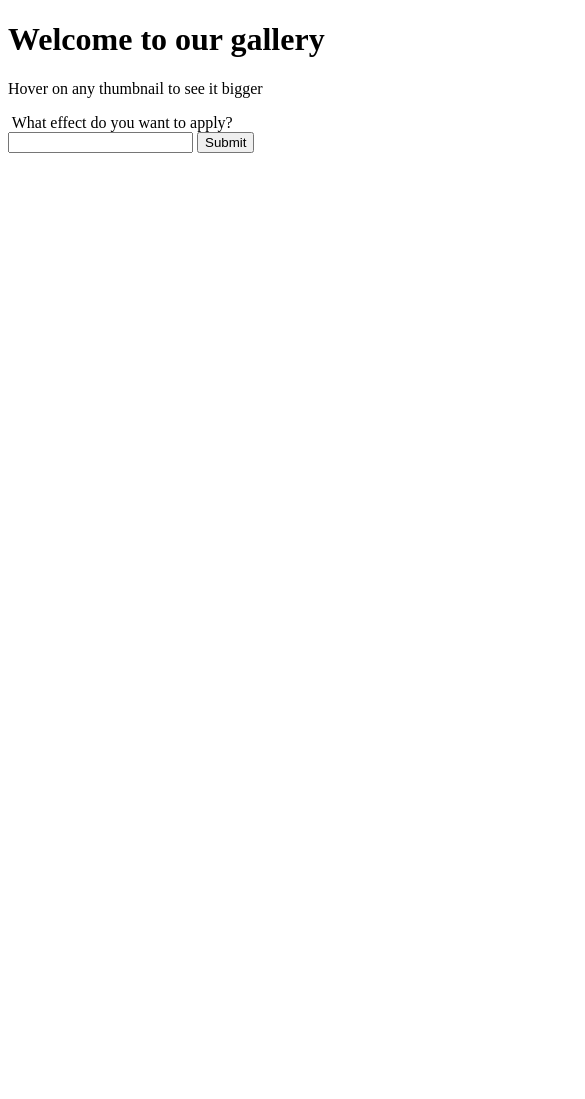
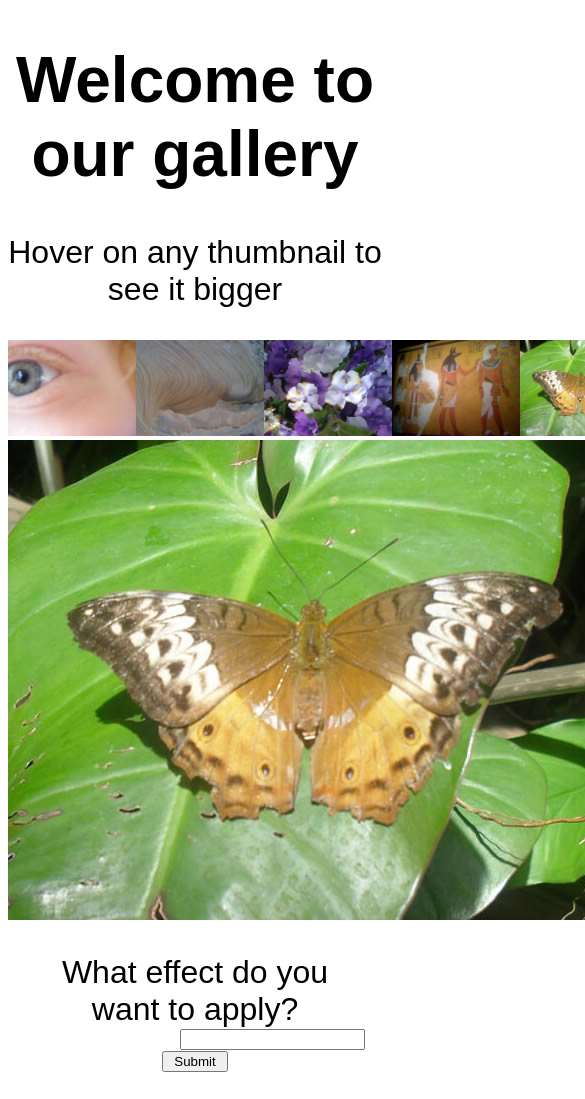
Before and after one commit to FriedSu/Final-TakeHome, a plain HTML site: page index.html in a window 390 px wide. Shown: the top 1099 px of the page, 585 px wide, since content can reach past the window. Before the commit the page ends 844 px from the top, so only its background shows below. Drawn offline with Linux system fonts and the light colour scheme.

Commit message:
Final innitialization

```diff
--- a/index.html
+++ b/index.html
@@ -2,17 +2,52 @@
 <html lang="en">
 
 <head>
+    <link rel="stylesheet" href="styles/style.css">
+    <title>Image Viewer</title>
     <meta charset="utf-8">
 </head>
 
 <body>
-    <h1>Welcome to our gallery</h1>
+
+    <header>
+        <h1>Welcome to our gallery</h1>
+    </header>
+
     <p>Hover on any thumbnail to see it bigger</p>
-    <div id="thumb-bar"> </div>
-    <img class="displayed-img">
-    <label>What effect do you want to apply?</label>
-    <input id="effect" type="text">
-    <button>Submit</button>
+
+    <div onmouseover="formReveal()" id="thumb-bar">
+
+        <img onmouseover="eye()" src="images/pic1.jpg" class="eye"
+        alt="eye">
+
+        <img onmouseover="rock()" src="images/pic2.jpg" class="rock" alt="rock">
+
+        <img onmouseover="flower()" src="images/pic3.jpg" class="flower" alt="flower">
+
+        <img onmouseover="egypt()" src="images/pic4.jpg" class="egypt" alt="egypt">
+
+        <img onmouseover="bug()" src="images/pic5.jpg" class="bug" alt="bug">
+
+    </div>
+
+    <img src="images/pic5.jpg" class="displayed-img" alt="">
+
+
+    <div class="grid">
+        <footer class="request">
+            <label>
+                What effect do you want to apply?
+            </label>
+        </footer>
+
+        <form class="bar">
+            <input id="effect" type="text">
+        </form>
+
+        <button onclick="submit()" class="submit">Submit</button>
+    </div>
+
+    <script src="script/script.js"></script>
 </body>
 
 </html>
--- /dev/null
+++ b/script/script.js
@@ -0,0 +1,60 @@
+const form = document.querySelector('.grid')
+// form.style.display = 'none'
+const image = document.querySelector(".displayed-img")
+
+
+function formReveal() {
+    form.style.display = 'grid'
+}
+
+function eye() {
+    image.src='images/pic1.jpg'
+    image.alt='eye'
+}
+
+function rock() {
+    image.src='images/pic2.jpg'
+    image.alt='rock'
+}
+
+function flower() {
+    image.src='images/pic3.jpg'
+    image.alt='flower'
+}
+
+function egypt() {
+    image.src='images/pic4.jpg'
+    image.alt='egypt'
+}
+
+function bug() {
+    image.src='images/pic5.jpg'
+    image.alt='bug'
+}
+
+function submit() {
+    const mainImg = image.alt
+    const effectInput = document.querySelector("input");
+
+
+    if (effectInput.value == 'blur' ) {
+
+
+        if (mainImg == 'eye'){
+            image.src='images/pic1B.jpg';
+        } else if (mainImg == 'rock'){
+            image.src='images/pic2B.jpg';
+        } else if (mainImg == 'flower'){
+            image.src='images/pic3B.jpg';
+        } else if (mainImg == 'egypt'){
+            image.src='images/pic4B.jpg';
+        } else {
+            image.src='images/pic5B.jpg';
+        }
+
+    } else {
+        alert("'blur' is the only effect available")
+    }
+
+    document.querySelector("input").value = ""
+}
--- a/styles/style.css
+++ b/styles/style.css
@@ -1,3 +1,98 @@
 div img {
     width: 20%;
 }
+
+#thumb-bar {
+    width: 640px;
+    display: table;
+    margin: 0px auto;
+}
+
+.displayed-img {
+    text-align: center;
+}
+
+body {
+    font-family: 'Montserrat', sans-serif;
+    text-align: center;
+}
+
+.grid {
+    display: grid;
+    grid-template-columns: repeat(10, 1fr);
+    margin: 30px;
+    grid-gap: 15px;
+}
+
+.request {
+    grid-column: 4/6;
+
+}
+
+.bar {
+    grid-column: 6/7;
+    max-width: 30px;
+
+}
+
+.submit {
+    grid-column: 7/8;
+    max-width: 5em;
+}
+
+@media screen and (max-width: 700px) {
+
+header {
+    font-size: 2em;
+}
+
+p {
+    font-size: 2em;
+}
+
+.grid {
+    display: grid;
+    grid-template-rows: 0.1fr 0.1fr 0.1fr;
+    grid-template-columns: 1fr;
+    justify-content: center;
+    justify-items: center;
+    margin: 30px;
+    grid-gap: 30px;
+    padding: 0px;
+    grid-column-gap: 1em;
+    grid-row-gap: 1px;
+
+}
+
+.request {
+    grid-column: 1/14;
+    grid-row: 1/1;
+    margin: 0%;
+    font-size: 2em;
+}
+
+.bar {
+    grid-column: 1/14;
+    grid-row: 2/2;
+
+}
+
+.submit {
+    grid-column: 1/14;
+    grid-row: 3/3;
+    width: 200px;
+
+
+
+}
+
+
+img {
+    width: 640px;
+}
+
+}
+
+.grid {
+    display: grid;
+}
```
